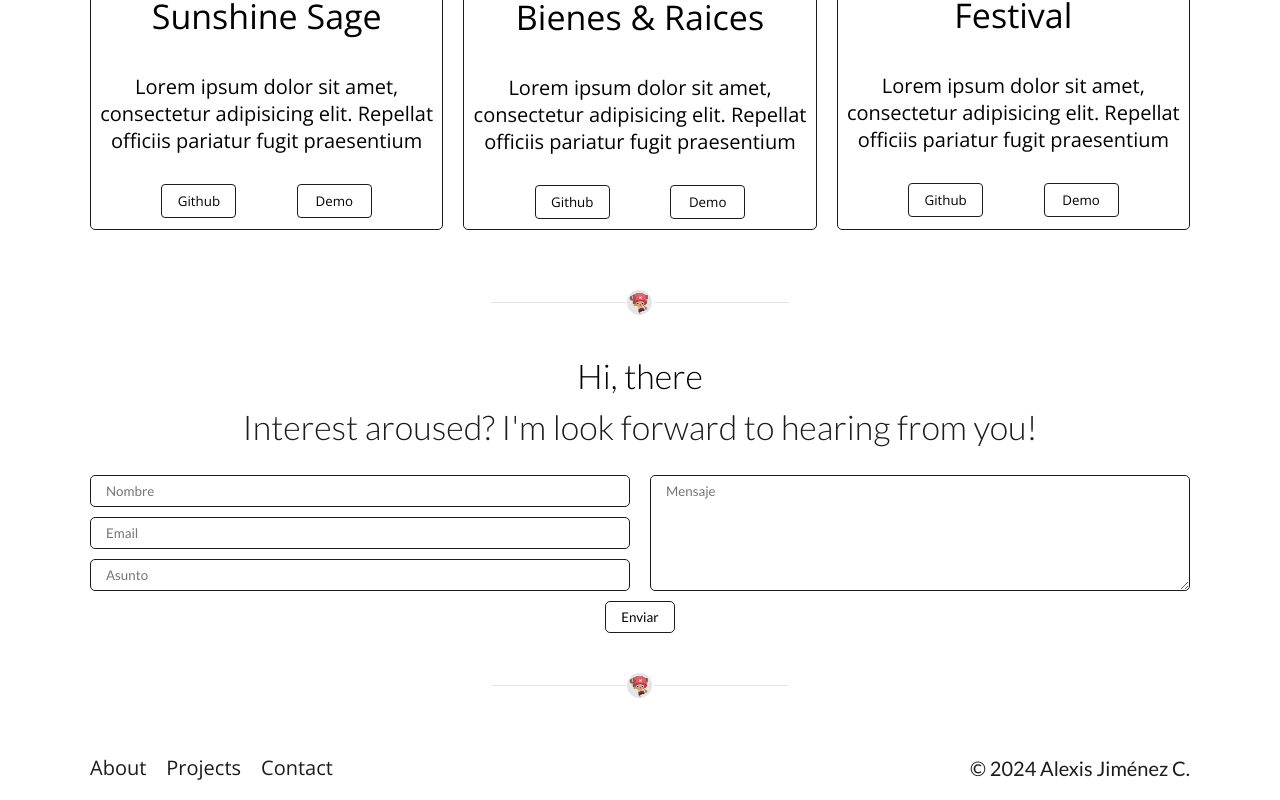
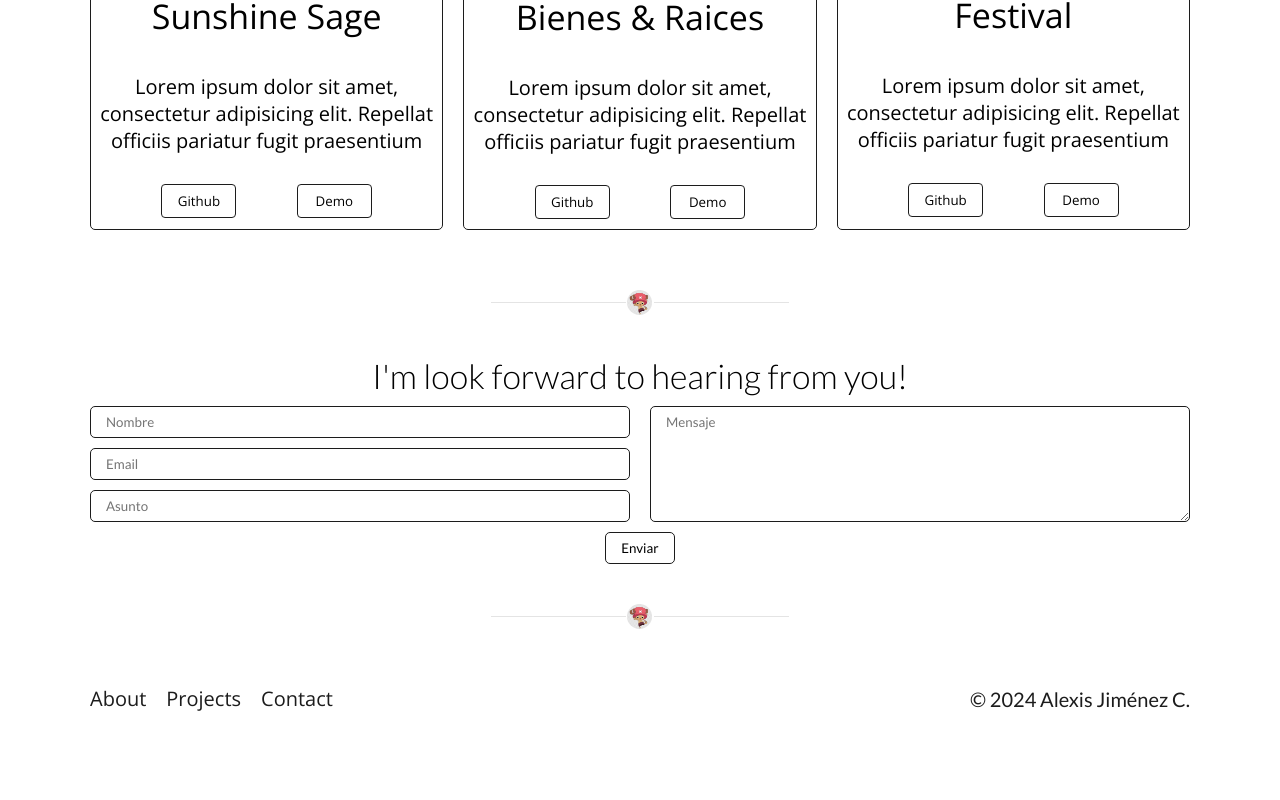
Before and after one commit to Alexis-j/Portafolio-Antonio, a React (Create React App) app: page / in a window 1280 px wide. Shown: the part 2009-2809 px from the top of the page. After the commit the page ends 2740 px from the top, so only its background shows below. Built offline with nearby package versions, Linux system fonts and the light colour scheme.

Commit message:
donde x2

```diff
--- a/src/components/Contact.jsx
+++ b/src/components/Contact.jsx
@@ -29,10 +29,8 @@ function Contact() {
   return (
     <section id="contact" className="contact">
       <div>
-        <h2 className="saludo">Hi, there</h2>
-      {/* <div className="divider-stripe-small"></div> */}
+      <h2 className="saludo"> I'm look forward to hearing from you!</h2>
       </div>
-      <h2 className="saludos">Interest aroused? I'm look forward to hearing from you!</h2>
       <form onSubmit={handleSubmit} className="contact-form">
         <div className="left-fields">
           <input type="text" name="name" value={formData.name} onChange={handleChange} placeholder="Nombre" />
--- a/src/index.css
+++ b/src/index.css
@@ -36,7 +36,6 @@ picture {
 h1, h2, h3 {
   font-weight: 300;
   text-align: center;
-
 }
 
 h1 {
@@ -47,6 +46,6 @@ h2 {
   font-size: clamp(16px, 4vw, 34px);
 }
 h3 {
-  font-size: clamp(12px, 4vw, 30px);}
+  font-size: clamp(14px, 4vw, 32px);}
 h4 {
   font-size: clamp(12px, 4vw, 26px);}
--- a/src/style/contact.css
+++ b/src/style/contact.css
@@ -39,6 +39,7 @@ input[type="submit"] {
   animation: moveInLeft 2s forwards;
   font-family: var(--fuente_principal);
   margin-top: 0;
+
 }
 
 @media (max-width: 480px){
```
